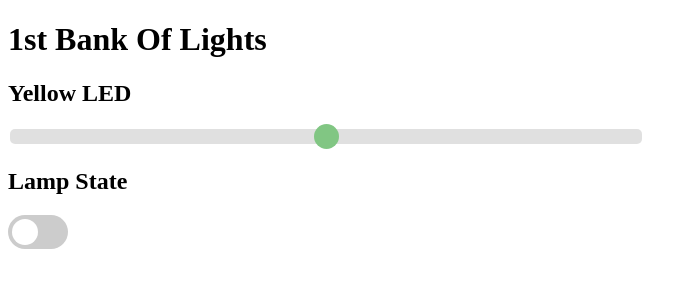
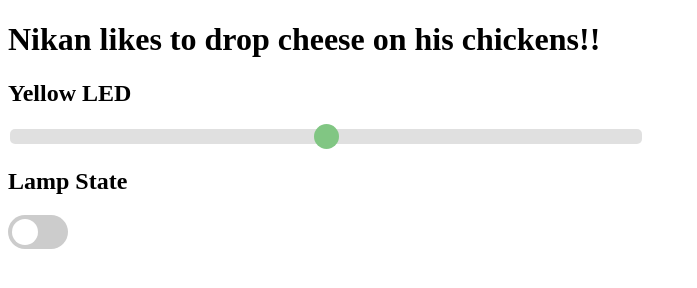
Before and after one commit to Arimitsu06/gpio_example, a website: page public/index.html in a window 1280 px wide. Shown: the whole page, without its empty margins (0-697 px from the left). Drawn offline with Linux system fonts and the light colour scheme.

Commit message:
Random trolling.

```diff
--- a/public/index.html
+++ b/public/index.html
@@ -14,7 +14,7 @@
 </head>
 
 <body>
-  <h1>1st Bank Of Lights</h1>
+  <h1>Nikan likes to drop cheese on his chickens!!</h1>
   <h2>Yellow LED</h2>
   <div class="slidecontainer">
     <input type="range" min="0" max="1023" value="512" class="circular-slider" id="yellow-led-slider">
```
